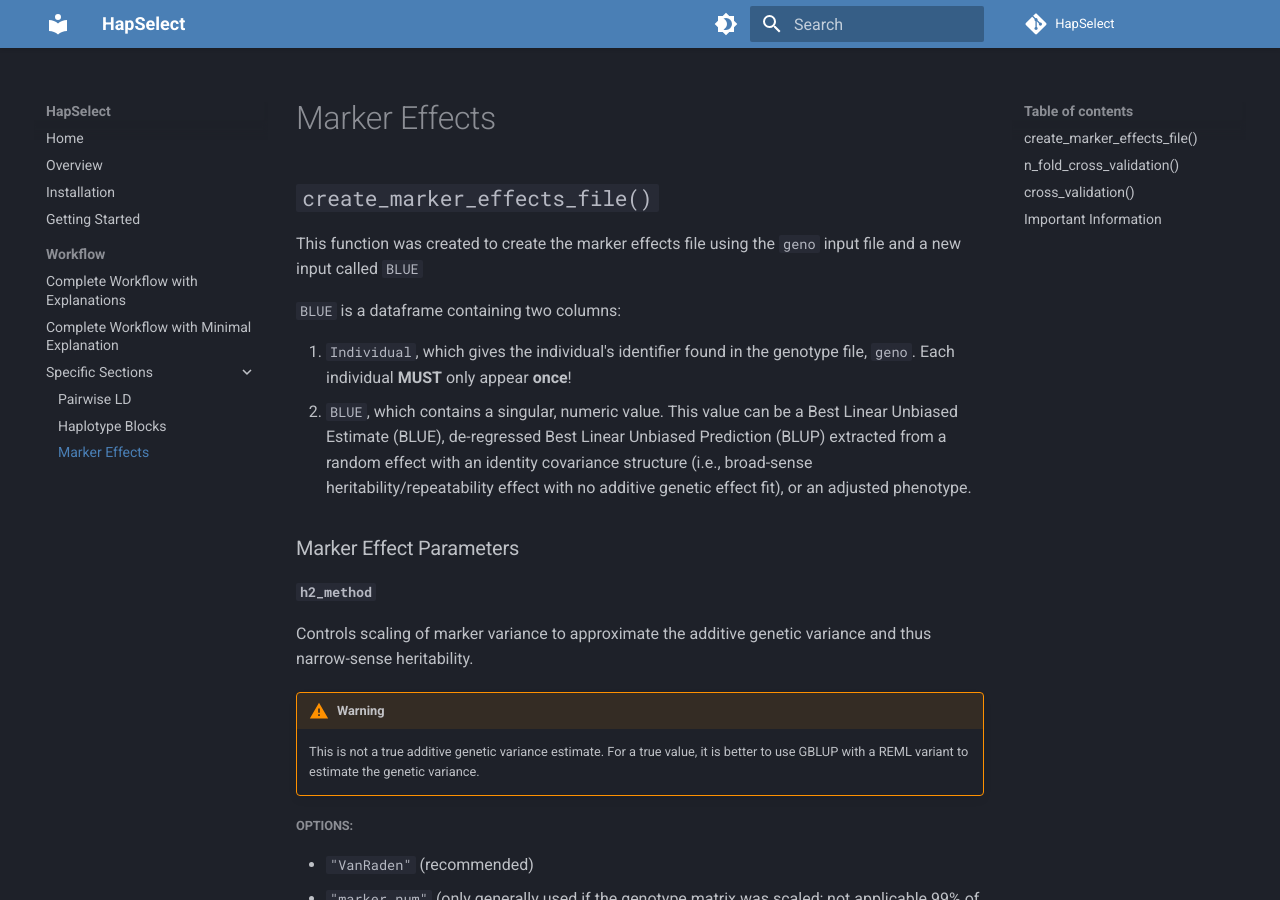
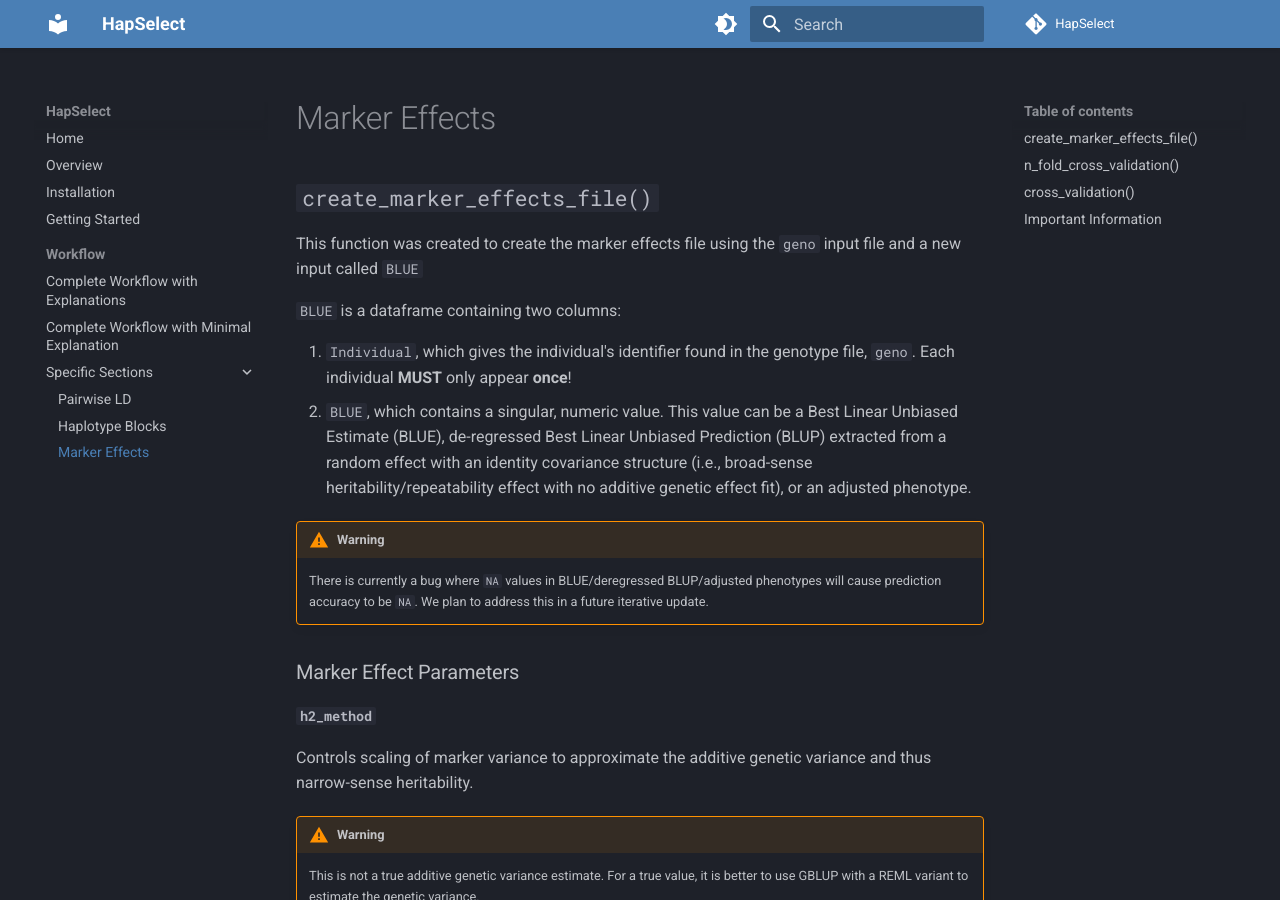
Before and after one commit to wrshf7/HapSelect-Docs, an MkDocs documentation site: the page built from docs/workflow/marker-effects.md, in a window 1280 px wide and 900 px high. Built offline with MkDocs 1.6.1 and Material for MkDocs 9.7.7, drawn with Linux system fonts in a browser that asks for light colours; comment, search, counter and statistics services are not loaded.

Commit message:
Update marker-effects.md

```diff
--- a/docs/workflow/marker-effects.md
+++ b/docs/workflow/marker-effects.md
@@ -6,6 +6,9 @@ This function was created to create the marker effects file using the `geno` inp
 
 1. `Individual`, which gives the individual's identifier found in the genotype file, `geno`. Each individual **MUST** only appear **once**!
 2. `BLUE`, which contains a singular, numeric value. This value can be a Best Linear Unbiased Estimate (BLUE), de-regressed Best Linear Unbiased Prediction (BLUP) extracted from a random effect with an identity covariance structure (i.e., broad-sense heritability/repeatability effect with no additive genetic effect fit), or an adjusted phenotype.
+
+!!! warning
+    There is currently a bug where `NA` values in BLUE/deregressed BLUP/adjusted phenotypes will cause prediction accuracy to be `NA`. We plan to address this in a future iterative update.
 
 ### Marker Effect Parameters
 
```
